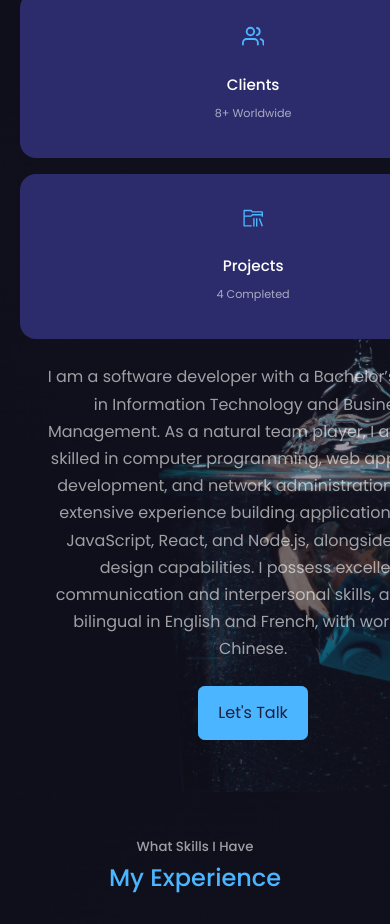
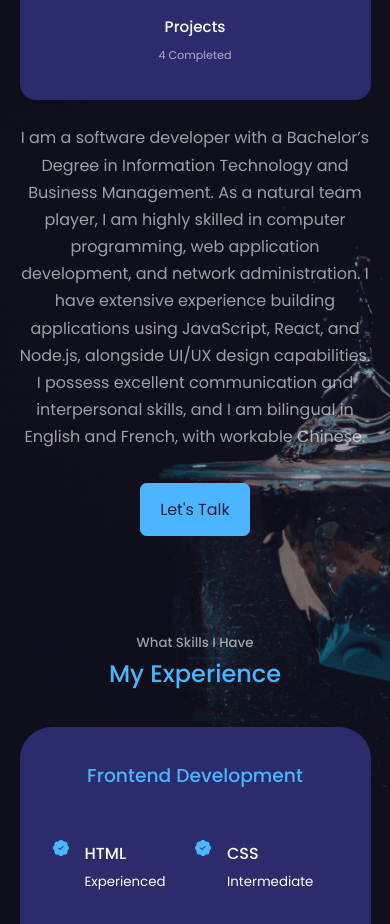
Before and after one commit to tysepa/React-portfolio-website, a React (Create React App) app: page / in a window 390 px wide. Shown: the part 1740-2664 px from the top of the page. Built offline with nearby package versions, Linux system fonts and the light colour scheme.

Commit message:
Stack theme and language buttons vertically on mobile

```diff
--- a/src/components/about/about.css
+++ b/src/components/about/about.css
@@ -95,7 +95,13 @@
     }
     .about__me{
         width: 65%;
+        height: auto;
+        aspect-ratio: 1/1;
         margin: 0 auto 3rem;
+    }
+    .me-ab {
+        width: 100%;
+        height: auto;
     }
 
     .about__cards {
@@ -106,6 +112,6 @@
         text-align: center;
     }
     .about__content p {
-        margin: 1.5rem
+        margin: 1.5rem 0 2rem;
     }
 }
```
